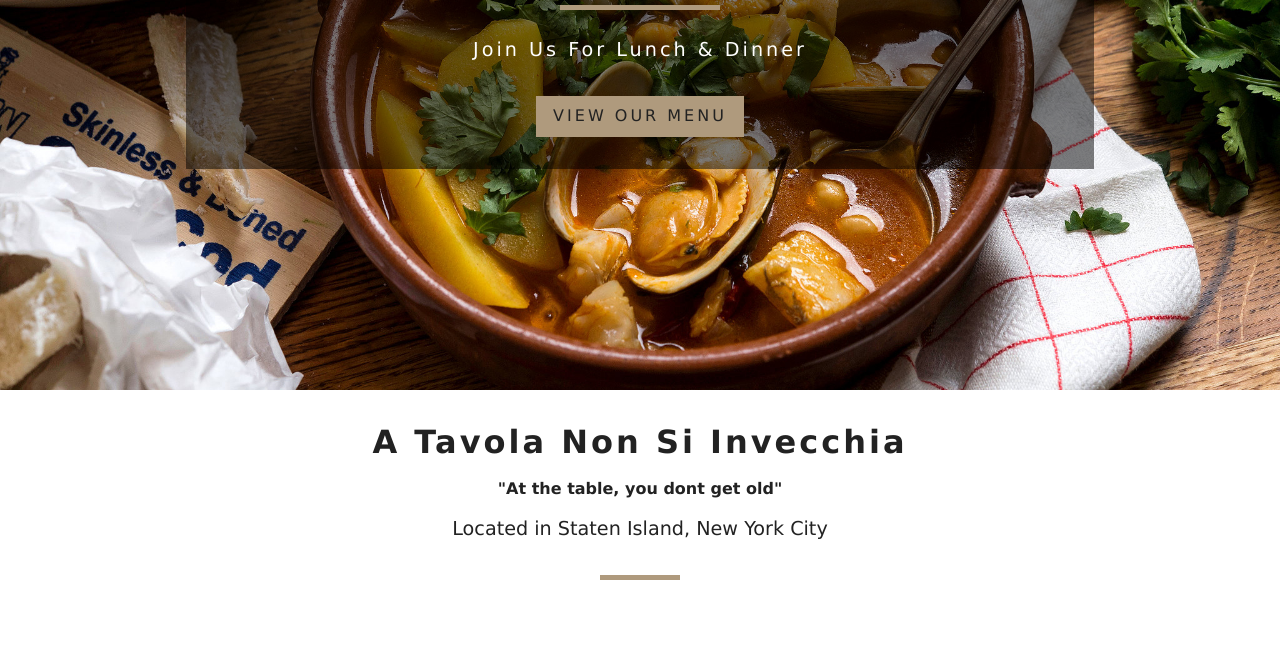
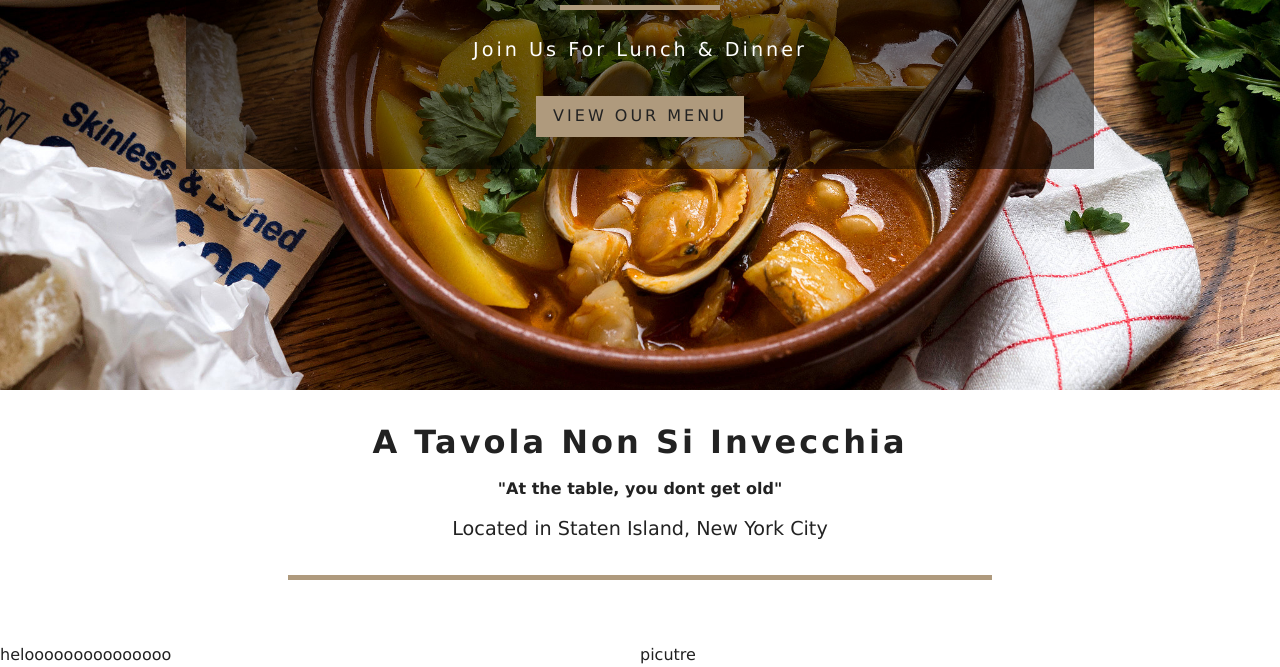
Before and after one commit to yosephAHMED/restaurant-front-end, a React app: page / in a window 1280 px wide. Shown: the part 410-1077 px from the top of the page. Before the commit the page ends 1054 px from the top, so only its background shows below. Built offline with nearby package versions, Linux system fonts and the light colour scheme.

Commit message:
Added some more styling to Services component.

```diff
--- a/src/app/App.css
+++ b/src/app/App.css
@@ -231,7 +231,7 @@ h6 {
 }
 
 .section-title div {
-  width: 5rem;
+  width: 44rem;
   height: 5px;
   margin: 0 auto;
   background: var(--primaryColor);
@@ -290,4 +290,14 @@ h6 {
     width: 100%;
   }
 }
+
+.about_us {
+  width: 50%;
+  float: left;
+}
+
+.about_us_picture {
+  width: 50%;
+  float: right;
+}
 /*end of services */
--- a/src/components/Services.js
+++ b/src/components/Services.js
@@ -4,9 +4,21 @@ import { SectionTitle } from "./";
 export default class Services extends Component {
   render() {
     return (
+      <>
         <div>
-            <SectionTitle title="A tavola non si invecchia" quote='"At the table, you dont get old"' subtitle="Located in Staten Island, New York City" />
+          <SectionTitle
+            title="A tavola non si invecchia"
+            quote='"At the table, you dont get old"'
+            subtitle="Located in Staten Island, New York City"
+          />
         </div>
-    )
+        <div className="about_us">
+            helooooooooooooooo
+        </div>
+        <div className="about_us_picture">
+            picutre
+        </div>
+      </>
+    );
   }
 }
```
